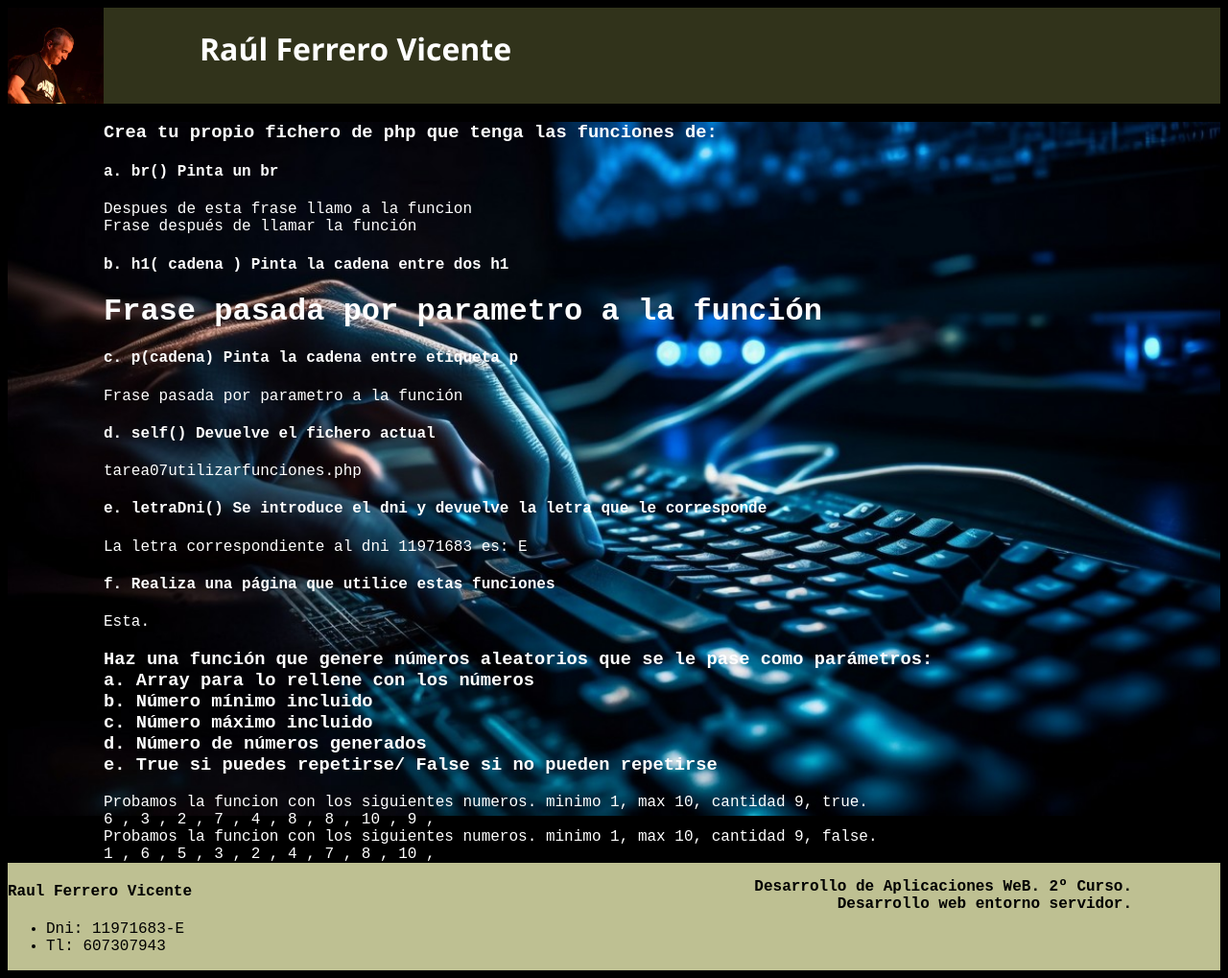
After one commit to rguindi/Servidor, a PHP site: page /Tema3/tarea07utilizarfunciones.php in a window 1280 px wide. The commit adds this page. Shown: the whole page at 96% size. Run offline with PHP 8.4, Linux system fonts and the light colour scheme.

Commit message:
Tarea07Realizada

```diff
--- /dev/null
+++ b/Tema3/tarea07funciones.php
@@ -0,0 +1,87 @@
+<?php
+
+
+
+function br()
+{
+    echo "<br>";
+}
+
+
+function h1($cadena)
+{
+
+    echo "<h1>$cadena</h1>";
+}
+
+function p($cadena)
+{
+
+    echo "<p>$cadena</p>";
+}
+
+
+function self()
+{
+
+    return basename($_SERVER['PHP_SELF']);
+
+}
+
+
+function Dni($dni)
+{
+
+    $resto = $dni % 23;
+    $patron = "TRWAGMYFPDXBNJZSQVHLCKE";
+
+    return substr($patron, $resto, 1);
+
+}
+
+//FUNCION NUMEROS ALEATORIOS
+
+
+function aleatorios($arrayarellenar, $min, $max, $cantidad, $repetir){
+
+
+    if ($repetir){
+        for ($i=0; $i < $cantidad; $i++) {
+            $arrayarellenar [$i]= rand ($min, $max);
+        }
+    }
+
+
+    elseif (!$repetir){
+
+        for ($i=0; $i < $cantidad; $i++) {
+
+            $repetido = false;
+
+            do{
+                $aleatorio = rand ($min, $max);
+
+                foreach ($arrayarellenar as $key => $value) {
+                    if ($value == $aleatorio)    {
+                        $repetido =true;
+                        break;
+                    }
+                    else  $repetido = false;
+                }
+
+            if (!$repetido) $arrayarellenar [$i]= $aleatorio;
+
+            }while ($repetido);
+        }
+
+
+
+    }
+
+    return $arrayarellenar;
+
+
+}
+
+
+?>
--- /dev/null
+++ b/Tema3/tarea07utilizarfunciones.php
@@ -0,0 +1,103 @@
+<!DOCTYPE html>
+<html lang="en">
+
+<head>
+    <meta charset="UTF-8">
+    <meta name="viewport" content="width=device-width, initial-scale=1.0">
+    <link rel="stylesheet" href="../css/styles.css">
+    <title>Tarea Funciones</title>
+</head>
+<body>
+    <header>
+        <?php
+        include("../html/header.html");
+        ?>
+    </header>
+    <main>
+
+
+<?php
+
+
+include("tarea07funciones.php");
+
+echo "<h3>Crea tu propio fichero de php que tenga las funciones de:</h3>";
+
+echo "<h4>a. br() Pinta un br</h4>";
+
+
+echo "Despues de esta frase llamo a la funcion";
+br();
+echo "Frase después de llamar la función";
+
+echo "<h4>b. h1( cadena ) Pinta la cadena entre dos h1</h4>";
+
+echo h1("Frase pasada por parametro a la función");
+
+
+echo "<h4>c. p(cadena) Pinta la cadena entre etiqueta p</h4>";
+echo p("Frase pasada por parametro a la función");
+
+echo "<h4>d. self() Devuelve el fichero actual</h4>";
+echo self();
+
+
+echo "<h4>e. letraDni() Se introduce el dni y devuelve la letra que le corresponde</h4>";
+
+echo "La letra correspondiente al dni 11971683 es: " . Dni('11971683');
+
+
+
+echo "<h4>f. Realiza una página que utilice estas funciones</h4>";
+echo "Esta.";
+
+echo "<h3>Haz una función que genere números aleatorios que se le pase como parámetros: <br>
+a. Array para lo rellene con los números <br>
+b. Número mínimo incluido <br>
+c. Número máximo incluido <br>
+d. Número de números generados <br>
+e. True si puedes repetirse/ False si no pueden repetirse</h3>";
+
+echo "Probamos la funcion con los siguientes numeros. minimo 1, max 10, cantidad 9, true. ";
+
+$arrayaleatorios = array();
+
+$arrayaleatorios = aleatorios($arrayaleatorios, 1, 10, 9, true);
+
+br();
+foreach ($arrayaleatorios as $key => $value) {
+     echo "$value , ";
+}
+br();
+
+echo "Probamos la funcion con los siguientes numeros. minimo 1, max 10, cantidad 9, false. ";
+
+$arrayaleatorios = aleatorios($arrayaleatorios, 1, 10, 9, false);
+
+br();
+foreach ($arrayaleatorios as $key => $value) {
+     echo "$value , ";
+}
+br();
+
+
+
+
+?>
+
+
+
+
+
+</main>
+    <footer>
+        <?php
+        include("../html/footer.html");
+        ?>
+
+
+
+    </footer>
+</body>
+
+</html>
--- a/css/styles.css
+++ b/css/styles.css
@@ -24,6 +24,7 @@ main{
     padding-left: 100px;
     color: white;
     background-attachment: fixed;
+    background-repeat:no-repeat;
 }
 
 footer{
--- a/index.php
+++ b/index.php
@@ -45,6 +45,10 @@
     <li><a href="/Tema3/Tarea5Arrays.php?lado=4">Tarea Arrays</a></li>
     <li><a href="/Tema3/Tarea06.php">Tarea Equipos de Futbol</a></li>
     </ul>
+    <h4>Funciones</h4>
+    <ul>
+    <li><a href="/Tema3/tarea07utilizarfunciones.php">Tarea Funciones</a></li>
+    </ul>
     </main>
 
     <footer>
```
